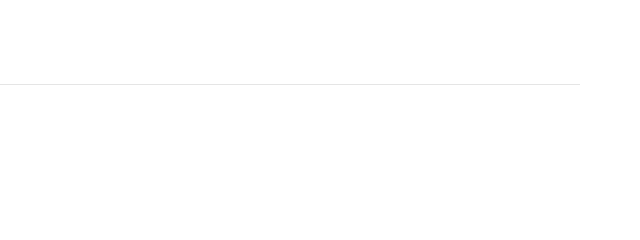
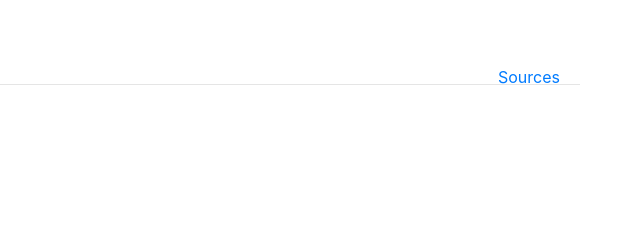
Before and after one commit to indrimuska/jquery-editable-select, a plain HTML site: page example/index.html in a window 1280 px wide. Shown: the top 240 px of the page, 640-1280 px from the left. Drawn offline with nearby package versions, Linux system fonts and the light colour scheme.

Commit message:
Update index.html

```diff
--- a/example/index.html
+++ b/example/index.html
@@ -8,11 +8,13 @@
 		<link href="../source/jquery.editable-select.min.css" rel="stylesheet" />
 		<style>
 		body { padding: 30px 60px; }
+		.sources { position: absolute; top: 65px; right: 80px; }
 		</style>
 	</head>
 	<body>
 
 		<h2>jQuery Editable Select</h2><hr />
+		<a href="https://github.com/indrimuska/jquery-editable-select" class="sources">Sources</a>
 
 		<div class="row-fluid">
 			<div class="span6">
```
